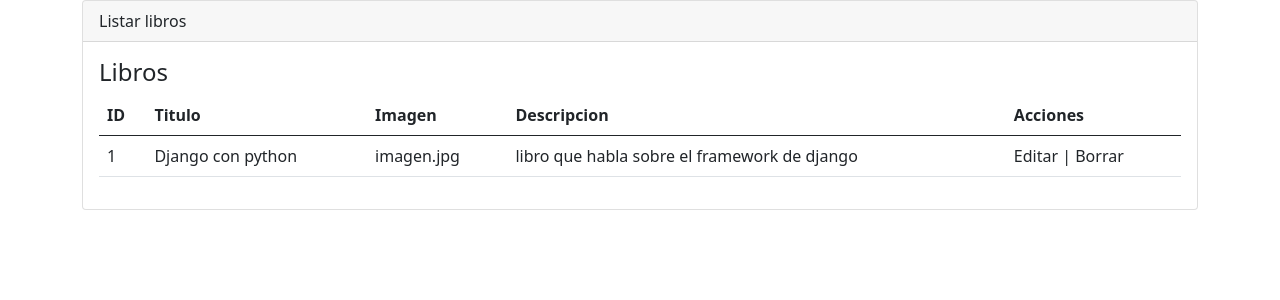
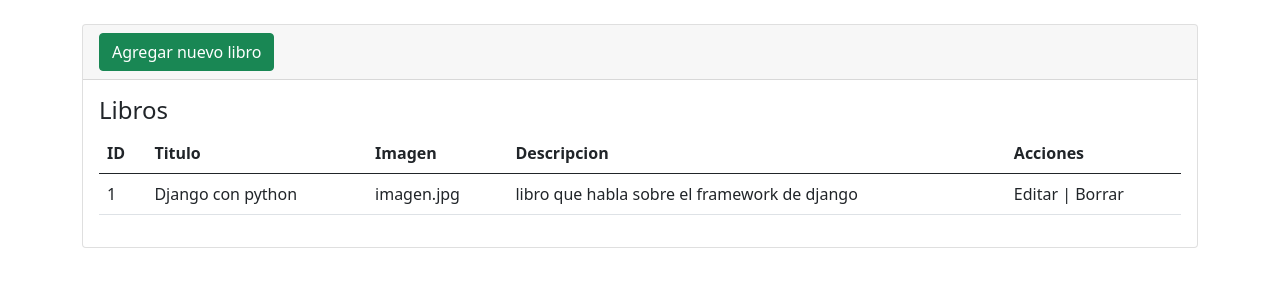
Before and after one commit to ArielEzequielPerez/Crud-en-python, a Django app: page /libros/ in a window 1280 px wide. Shown: the part 56-356 px from the top of the page. Run offline with Django 3.2, Linux system fonts and the light colour scheme.

Commit message:
agregue un boton para agregar libros

```diff
--- a/sistema/libreria/templates/libros/crear.html
+++ b/sistema/libreria/templates/libros/crear.html
@@ -2,4 +2,5 @@
 {% block titulo %} Agregar nuevo libro {% endblock %}
 {% block contenido %}
 Formulario para agregar un libro
+
 {% endblock %}
--- a/sistema/libreria/templates/libros/index.html
+++ b/sistema/libreria/templates/libros/index.html
@@ -1,9 +1,10 @@
 {% extends "base.html" %}
 {% block titulo %} Lista de libros {% endblock %}
 {% block contenido %}
+<br>
 <div class="card">
     <div class="card-header">
-        Listar libros
+      <a name="" id="" class="btn btn-success" href="{% url 'crearLibros' %}" role="button">Agregar nuevo libro</a>
     </div>
     <div class="card-body">
         <h4 class="card-title">Libros</h4>
--- a/sistema/libreria/urls.py
+++ b/sistema/libreria/urls.py
@@ -4,4 +4,5 @@ urlpatterns = [
     path('', views.inicio, name='inicio'),
     path('nosotros/', views.nosotros, name='nosotros'),
     path('libros/', views.libros, name='libros'),
+    path('libros/crear/', views.crearLibros, name='crearLibros'),
 ]
--- a/sistema/libreria/views.py
+++ b/sistema/libreria/views.py
@@ -4,7 +4,12 @@ from django.http import HttpResponse
 
 def inicio(request):
     return render(request, 'paginas/inicio.html')
+
 def nosotros(request):
     return render(request, 'paginas/nosotros.html')
+
 def libros(request):
     return render(request, 'libros/index.html')
+
+def crearLibros(request):
+   return render(request, 'libros/crear.html')
```
